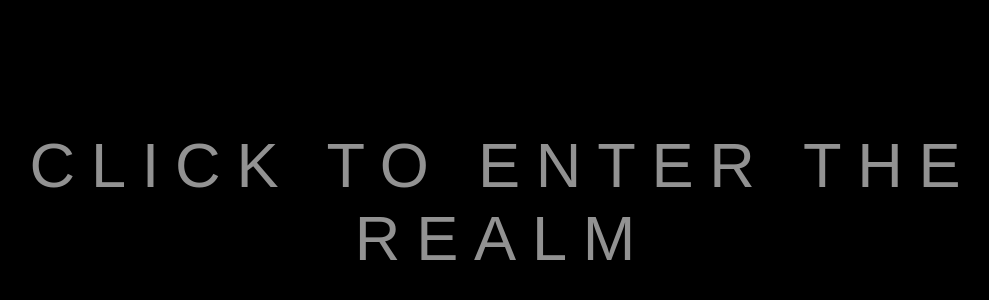
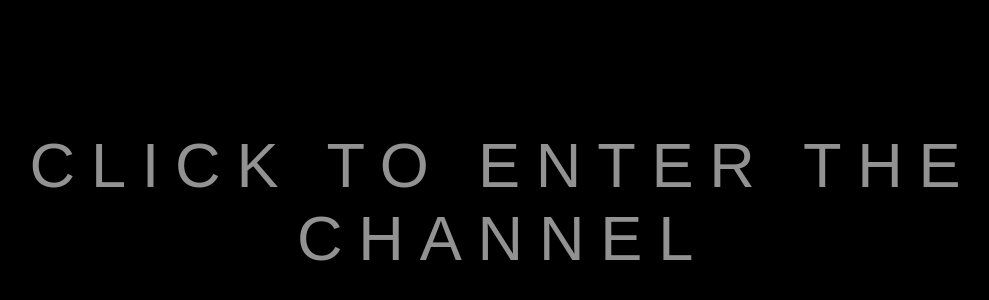
Before and after one commit to ljdupa/eye-wall, a plain HTML site: page index.html in a window 1280 px wide. Shown: the part 198-498 px from the top of the page, without its empty margins (137-1126 px from the left). Drawn offline with nearby package versions, Linux system fonts and the light colour scheme.

Commit message:
Update index.html

```diff
--- a/index.html
+++ b/index.html
@@ -102,7 +102,7 @@
   <body>
     <!-- CLICK TO ENTER OVERLAY -->
     <div id="enterScreen">
-      <button id="enterButton">CLICK TO ENTER THE REALM</button>
+      <button id="enterButton">CLICK TO ENTER THE CHANNEL</button>
     </div>
 
     <!-- Three.js canvas -->
```
